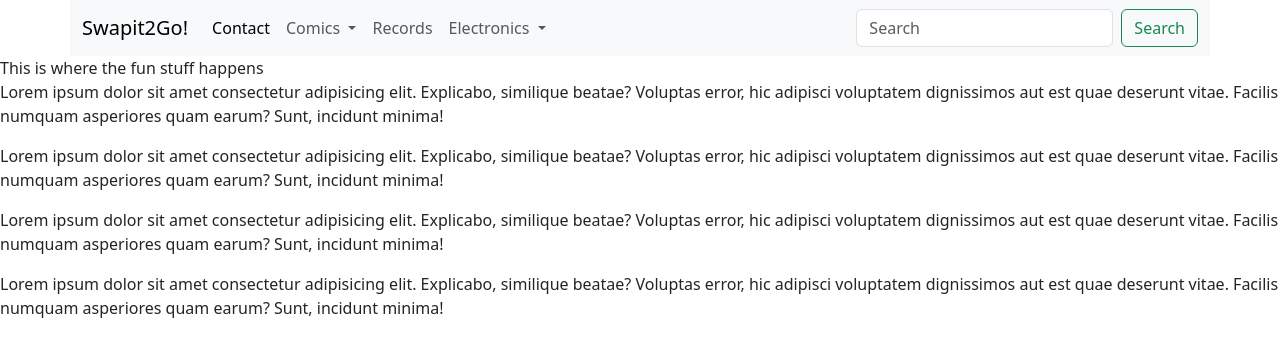
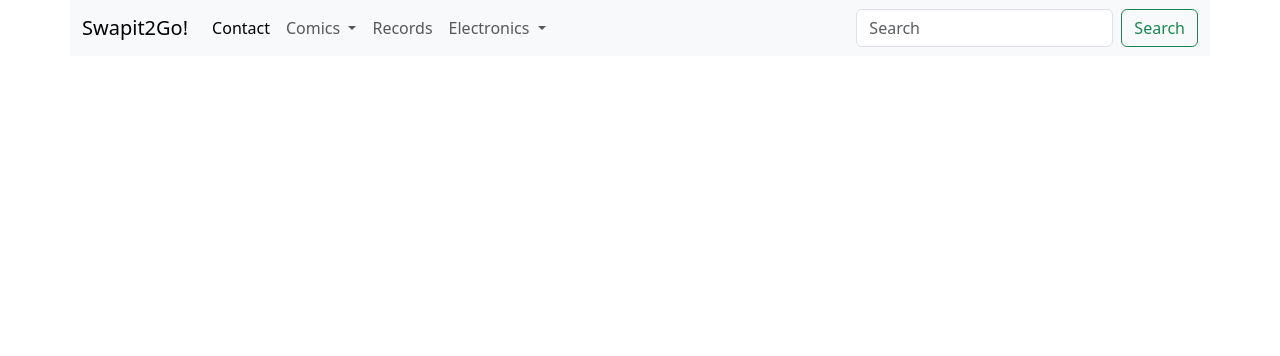
Before and after one commit to FunkyRobot73/swap, an Angular app: page / in a window 1280 px wide. Shown: the top 356 px of the page. Built offline with nearby package versions, Linux system fonts and the light colour scheme.

Commit message:
upgrades baby

```diff
--- a/src/app/app.component.html
+++ b/src/app/app.component.html
@@ -1,20 +1 @@
 <app-navbar></app-navbar>
-
-
-This is where the fun stuff happens
-
-<p>
-    Lorem ipsum dolor sit amet consectetur adipisicing elit. Explicabo, similique beatae? Voluptas error, hic adipisci voluptatem dignissimos aut est quae deserunt vitae. Facilis numquam asperiores quam earum? Sunt, incidunt minima!
-</p>
-
-<p>
-    Lorem ipsum dolor sit amet consectetur adipisicing elit. Explicabo, similique beatae? Voluptas error, hic adipisci voluptatem dignissimos aut est quae deserunt vitae. Facilis numquam asperiores quam earum? Sunt, incidunt minima!
-</p>
-
-<p>
-    Lorem ipsum dolor sit amet consectetur adipisicing elit. Explicabo, similique beatae? Voluptas error, hic adipisci voluptatem dignissimos aut est quae deserunt vitae. Facilis numquam asperiores quam earum? Sunt, incidunt minima!
-</p>
-
-<p>
-    Lorem ipsum dolor sit amet consectetur adipisicing elit. Explicabo, similique beatae? Voluptas error, hic adipisci voluptatem dignissimos aut est quae deserunt vitae. Facilis numquam asperiores quam earum? Sunt, incidunt minima!
-</p>
```
